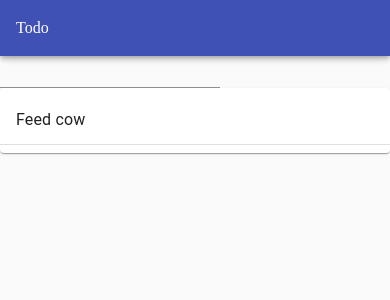
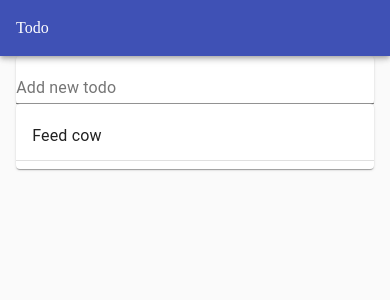
Before and after one commit to rafiurrafi/react-bootcamp, a React (Create React App) app: page / in a window 390 px wide. Shown: the top 300 px of the page. Built offline with nearby package versions, Linux system fonts and the light colour scheme.

Commit message:
make todolist responsive

```diff
--- a/src/components/todoApp.jsx
+++ b/src/components/todoApp.jsx
@@ -1,6 +1,12 @@
 import React, { useState } from "react";
 import Paper from "@material-ui/core/Paper";
-import { AppBar, makeStyles, Toolbar, Typography } from "@material-ui/core";
+import {
+  AppBar,
+  Grid,
+  makeStyles,
+  Toolbar,
+  Typography,
+} from "@material-ui/core";
 import TodoList from "./todoList";
 import TodoForm from "./todoForm";
 const useStyles = makeStyles((theme) => ({
@@ -25,8 +31,12 @@ const TodoApp = (props) => {
         </Toolbar>
       </AppBar>
       <div className={classes.toolbarMargin} />
-      <TodoForm />
-      <TodoList todos={todos} />
+      <Grid container justify="center">
+        <Grid item xs={11} md={8} lg={4}>
+          <TodoForm />
+          <TodoList todos={todos} />
+        </Grid>
+      </Grid>
     </Paper>
   );
 };
--- a/src/components/todoForm.jsx
+++ b/src/components/todoForm.jsx
@@ -1,12 +1,12 @@
 import React from "react";
-import { TextField } from "@material-ui/core";
+import { Paper, TextField } from "@material-ui/core";
 const TodoForm = (props) => {
   return (
-    <>
+    <Paper>
       <form>
-        <TextField />
+        <TextField fullWidth label="Add new todo" />
       </form>
-    </>
+    </Paper>
   );
 };
 
```
